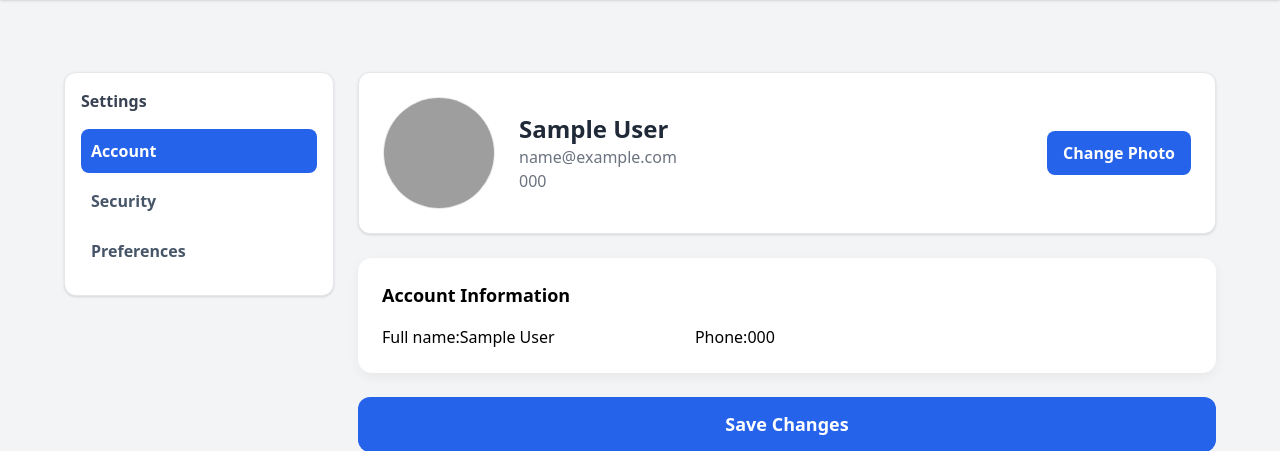
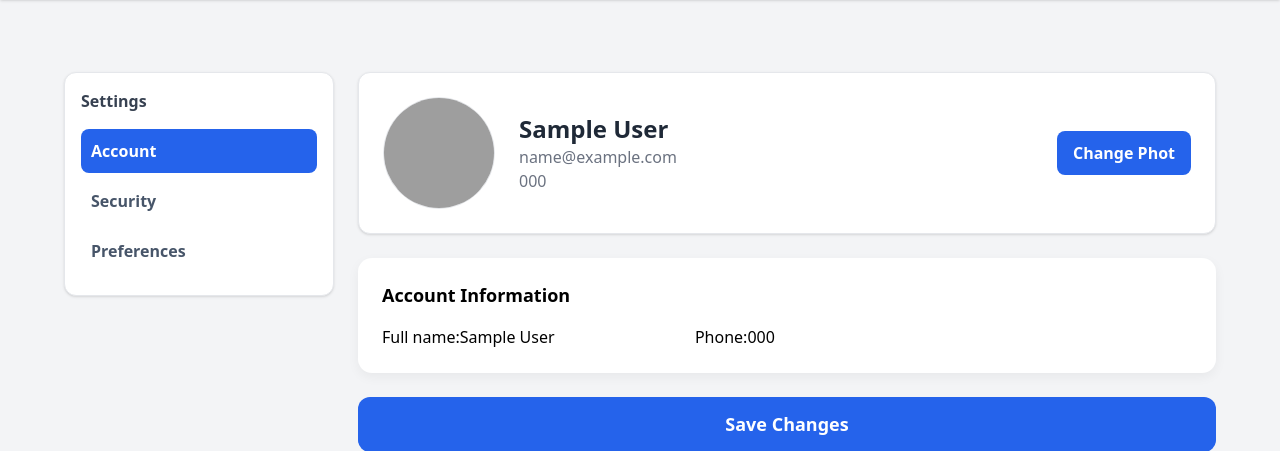
Before and after one commit to abhishekkumarsahu/roommate_finder, a Django app: page /accounts/profile/ in a window 1280 px wide. Shown: the part 66-517 px from the top of the page. Run offline with Django 5.2, Linux system fonts and the light colour scheme; a user stored in the database is signed in; tables that the repository leaves empty hold one stand-in row (values such as "Sample post"); style sheets or scripts are compiled from the project's sources; some libraries are stand-ins or nearby versions; grey boxes are pictures that could not be loaded.

Commit message:
Account Section

```diff
--- a/templates/accounts/profile.html
+++ b/templates/accounts/profile.html
@@ -36,7 +36,7 @@
             </div>
 
             <label class="btn-primary">
-                Change Photo
+                Change Phot
                 <input type="file" id="imgInput" class="hidden">
             </label>
         </div>
```
